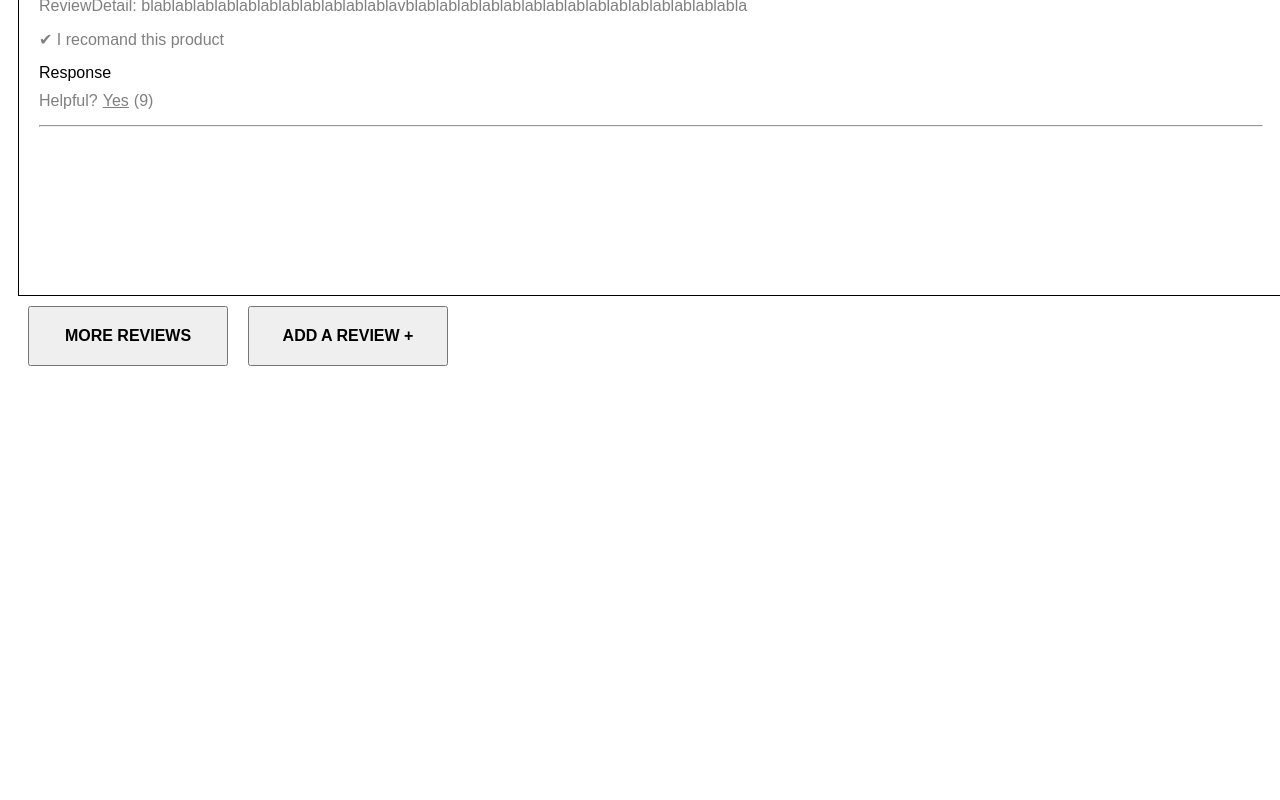
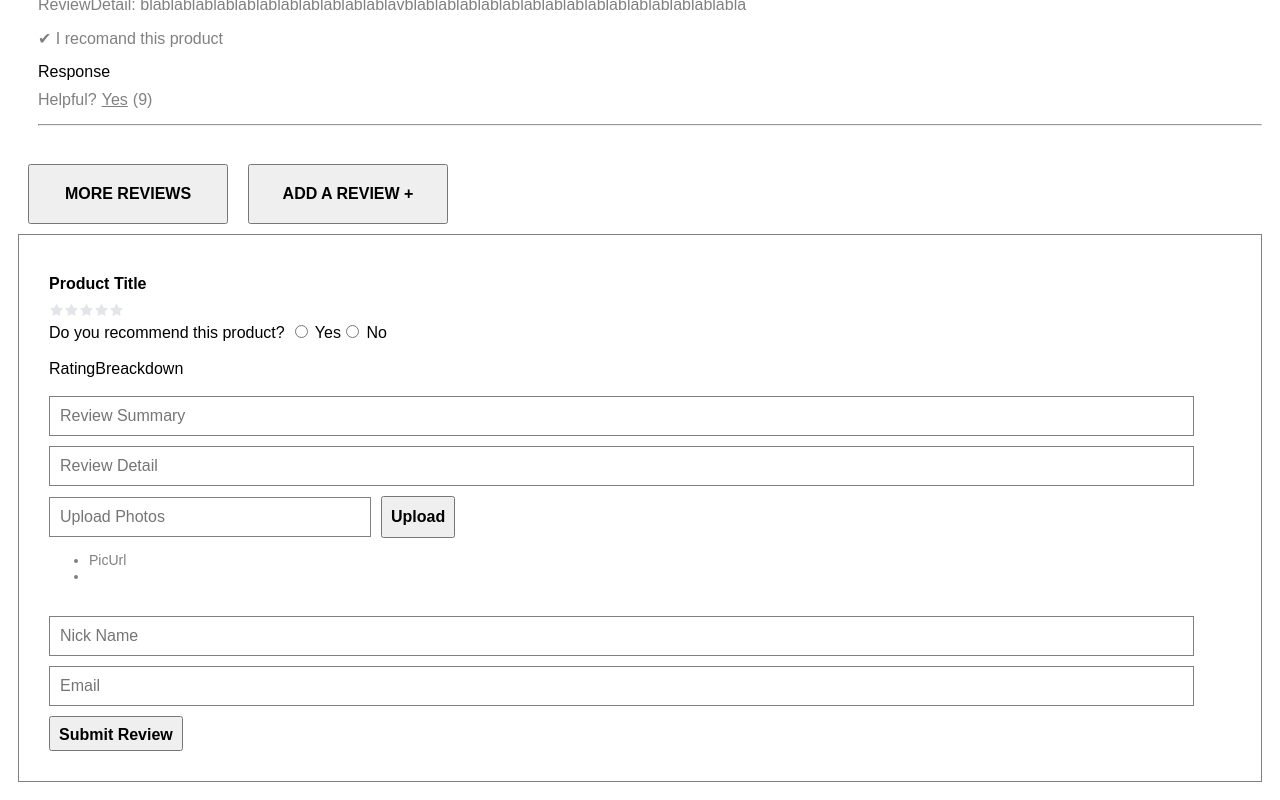
Before and after one commit to poaceae-team6/fec-catwalk, a React app: page / in a window 1280 px wide. Shown: the part 3181-3981 px from the top of the page. Before the commit the page ends 3575 px from the top, so only its background shows below. Built offline with nearby package versions, Linux system fonts and the light colour scheme; the HTML template or start-up script is replaced by a standard one.

Commit message:
Finished Layout for all components of Review Module

```diff
--- /dev/null
+++ b/client/src/components/review/addreview/AddReview.jsx
@@ -0,0 +1,63 @@
+
+import React from 'react';
+import StarRating from '../reviewmain/StarRating.jsx';
+import UploadPic from './UploadPic.jsx'
+
+function AddReview() {
+
+  const PopWindowStyles = {
+    height: 'auto',
+    width: 'auto',
+    border: 'solid grey 0.5px',
+    padding: '30px',
+  }
+
+  const ButtonStyles = {
+    height: '35px',
+    width: 'auto',
+    // margin: '10px',
+    padding:'8px',
+    fontSize: '16px',
+    fontWeight: 'bold'
+  }
+
+  const InputBoxStyles = {
+    width: '95%',
+    marginBottom: '10px',
+    padding:'10px',
+    border: 'solid grey 1px',
+    fontSize: '16px'
+  }
+
+  return (
+    <div style={PopWindowStyles}>
+      <div style={{fontSize: '16px',fontWeight: 'bold', marginTop: '10px', marginBottom: '10px'}}>
+        Product Title</div>
+      <div ><StarRating /></div>
+      <div style={{whiteSpace: 'nowrap'}}>
+          <div style={{display: 'inline-block', marginRight: '5px'}}>Do you recommend this product?</div>
+          <div style={{display: 'inline-block'}}>
+            <input type="radio" value="Y" name="YN" /> Yes
+            <input type="radio" value="N" name="YN" /> No
+          </div>
+      </div>
+      <br></br>
+      <div >RatingBreackdown</div>
+      <br></br>
+      <form>
+        <input style={InputBoxStyles} type="text" placeholder="Review Summary"/>
+        <br></br>
+        <input  style={InputBoxStyles} type="text" placeholder="Review Detail"/>
+        <br></br>
+        <div><UploadPic /></div><br></br>
+        <input style={InputBoxStyles} type="text" placeholder="Nick Name"/>
+        <input style={InputBoxStyles} type="text" placeholder="Email"/>
+        <br></br>
+        <input style={ButtonStyles} type="submit" value="Submit Review" />
+      </form>
+
+    </div>
+  );
+}
+
+export default AddReview;
--- /dev/null
+++ b/client/src/components/review/addreview/UploadPic.jsx
@@ -0,0 +1,35 @@
+
+import React from 'react';
+
+const ButtonStyles = {
+  height: '42px',
+  width: 'auto',
+  marginLeft: '10px',
+  padding:'8px',
+  fontSize: '16px',
+  fontWeight: 'bold'
+}
+
+const InputBoxStyles = {
+  width: '300px',
+  // marginBottom: '10px',
+  padding:'10px',
+  border: 'solid grey 1px',
+  fontSize: '16px'
+}
+
+function UploadPic() {
+  return (
+    <div>
+      <input style={InputBoxStyles } type="text" placeholder="Upload Photos"/>
+      <input style={ButtonStyles} type="submit" value="Upload" />
+      <ul style={{fontSize:'14px', color: 'grey'}}>
+        <li>PicUrl</li>
+        <li></li>
+      </ul>
+    </div>
+  );
+}
+
+
+export default UploadPic;
--- a/client/src/components/review/reviewmain/Reviews.jsx
+++ b/client/src/components/review/reviewmain/Reviews.jsx
@@ -1,6 +1,7 @@
 
 import React from 'react';
 import ReviewsList from './ReviewsList.jsx';
+import AddReview from '../addreview/AddReview.jsx';
 
 function Reviews() {
 
@@ -47,6 +48,7 @@ function Reviews() {
       <button style={buttonStyles}>
         ADD A REVIEW +
       </button>
+      <div><AddReview /></div>
     </div>
     );
 }
--- a/client/src/components/review/reviewmain/ReviewsList.jsx
+++ b/client/src/components/review/reviewmain/ReviewsList.jsx
@@ -5,9 +5,9 @@ import ReviewTile from '../reviewtile/ReviewTile.jsx';
 function ReviewsList() {
 
   const listStyles = {
-    height: '600px',
+    height: 'auto',
     width: '100%',
-    border: 'solid black 1px',
+    // border: 'solid black 1px',
     padding: '10px'
   }
 
--- a/client/src/components/review/reviewtile/ReviewTile.jsx
+++ b/client/src/components/review/reviewtile/ReviewTile.jsx
@@ -35,7 +35,7 @@ function ReviewTile() {
       </div>
       <hr style={{marginTop: '15px', orderBottomWidth: '1px'}} />
     </div>
-    );
+  );
 }
 
 
```
